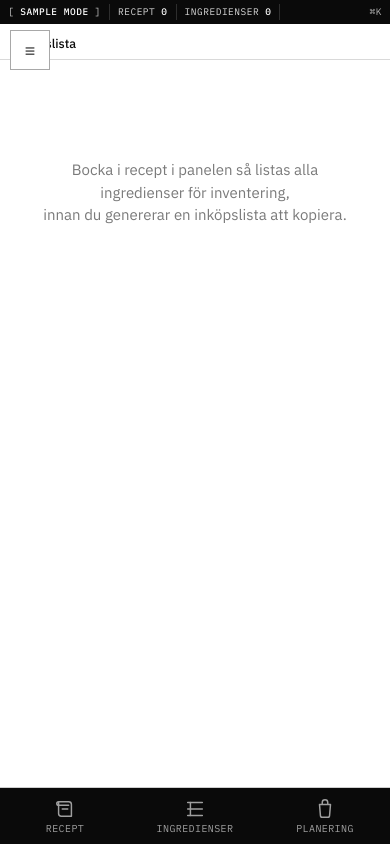
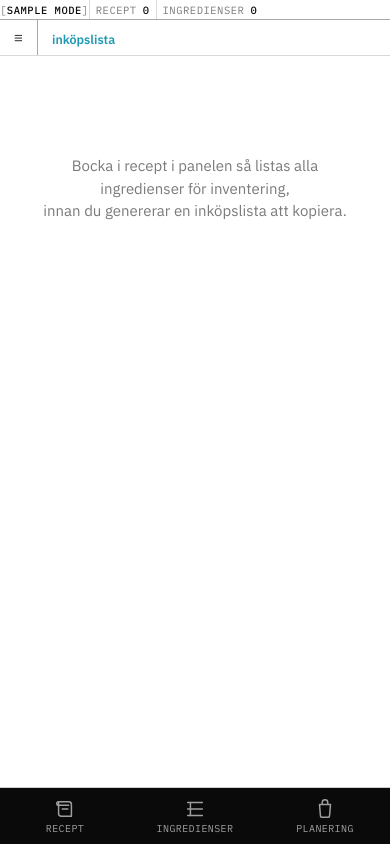
Before and after one commit to stranger-nils/recipe-db, a Flask app: template templates/ide.html in a window 390 px wide. Run offline with Flask 3, Linux system fonts and the light colour scheme; the template is opened without the code that fills it: most values are stand-ins (such as "Sample title", 1, 10 or a date in 2020).

Commit message:
feat: rev 4 — hamburgare i tabraden, tabbar som dropdown på mobil, statusrad istället för ticker, mer teal (ticket #13, rev 4)
- ≡-knappen flyttad in i tabraden som första cell (.ts-toggle) — kan aldrig
  längre överlappa tabbar; sticky i radi på mellanbredd (481-720px)
- Tabbar på telefon (≤480px) blir en native dropdown med stäng-knapp —
  inga trunkerade etiketter ('P…', 'Wiene…'), full OS-picker, ingen sidscroll
- Svarta Bloomberg-tickerbandet borttaget; räknevärden lever vidare i en
  diskret vit statusrad (statusbar) med hairline under
- Teal (#1f9ab4) bär fler interaktionssignaler: aktiv tab-tekst, rubrik-
  markör (liten teal kvadrat), numrerade avsnittschips, kategorier,
  receptlänkar, aktiv bottom-tabbar. Fortfarande återhållsamt.
- Fix: återställda sessionStorage-flikar fick aldrig pane-innehåll vid
  direktlänk (?open=) — panes hämtas nu alltid på nytt
- Fix: window.matchMedia fanns inte — ersatt med innerWidth (kraschade
  på mobil när man öppnade recept)
- PWA: theme-color/manifest till vitt, SW-cache bump till v3

```diff
--- a/app.py
+++ b/app.py
@@ -25,7 +25,7 @@ engine = create_engine(DATABASE_URL, future=True, pool_pre_ping=True)
 
 @app.context_processor
 def inject_ticker_counts():
-    """Ticker-bandet (Bloomberg-tape) visar maskinläsbara räknevärden på
+    """Statusraden visar maskinläsbara räknevärden på
     alla sidor. Två billiga COUNT-queries mot sqlite; fragment-render
     drabbas knappt. Får aldrig fälla en sida."""
     try:
--- a/static/app.css
+++ b/static/app.css
@@ -29,8 +29,8 @@
   --sans: 'IBM Plex Sans', 'Helvetica Neue', Helvetica, Arial, sans-serif;
   --mono: 'IBM Plex Mono', ui-monospace, 'SF Mono', Menlo, monospace;
   --r-sm: 0px; --r-md: 0px; --r-lg: 0px;
-  --tk-h:26px;   /* ticker-bandets höjd (Bloomberg-tape) */
-  --tk-sm:24px;  /* mobil */
+  --sb-h:22px;   /* statusradens höjd (diskret datareadout) */
+  --sb-sm:20px;  /* mobil */
 }
 *{ box-sizing:border-box; }
 html,body{ margin:0; height:100%; background:#fff; color:var(--ink);
@@ -46,39 +46,35 @@ a{ color:inherit; text-decoration:none; }
 .dens-luftig{  --fs:19px; --u:12px; --lh:1.85; --tab-h:46px; --uifs:13px; }
 
 .ide{ display:grid; grid-template-columns:56px clamp(220px,22vw,300px) 1fr;
-  grid-template-rows:auto minmax(0,1fr);
-  grid-template-areas:"ticker ticker ticker"
-                      "rail explorer editor";
+  grid-template-rows:minmax(0,1fr);
+  grid-template-areas:"rail explorer editor";
   height:100dvh; min-height:100vh; overflow:hidden; }
-.ticker{ grid-area:ticker; }
 .rail{ grid-area:rail; }
 .explorer{ grid-area:explorer; }
 .editor{ grid-area:editor; }
 
-/* ---- ticker-band längst upp (Bloomberg-tape) ----
-   Kompakt maskinläsbar datareadout på en rad: [MODE] RECEPT n ·
-   INGREDIENSER n · liveinfo. Svart botten, gråvita etiketter,
-   vita värden. Randar som avdelare, ingen scrollbar. */
-.ticker{ display:flex; align-items:stretch; background:var(--rail);
-  color:var(--rail-fg); font-family:var(--mono); font-size:10.5px;
+/* ---- statusrad längst upp: diskret datareadout ----
+   Bär räknevärdena ([MODE] RECEPT n · INGREDIENSER n · liveinfo)
+   efter att det svarta Bloomberg-bandet togs bort (rev 4).
+   Vitt papper, hairline under, mono-etiketter. Ingen scroll. */
+.statusbar{ display:flex; align-items:center; flex:none; background:var(--paper);
+  color:var(--ink3); font-family:var(--mono); font-size:10.5px;
   letter-spacing:.05em; text-transform:uppercase;
-  overflow-x:auto; white-space:nowrap; scrollbar-width:none;
-  height:calc(var(--tk-h) + env(safe-area-inset-top));
-  padding-top:env(safe-area-inset-top); }
-.ticker::-webkit-scrollbar{ display:none; }
-.tk-item{ display:inline-flex; align-items:center; gap:6px; padding:0 11px;
-  line-height:26px; flex:none; }
-.tk-item b{ color:#fff; font-weight:500; }
-.tk-item .tk-val{ color:#fff; }
-.tk-mode{ color:#fff; font-weight:500; }
-.tk-mode::before{ content:"["; color:var(--rail-fg); font-weight:400; }
-.tk-mode::after{ content:"]"; color:var(--rail-fg); font-weight:400; }
-.tk-mode:empty::before, .tk-mode:empty::after{ content:none; }
-.tk-sep{ flex:none; width:1px; background:#2e2e2e; margin:6px 0; }
-.tk-live{ color:var(--accent); font-weight:500; }
+  height:calc(var(--sb-h) + env(safe-area-inset-top));
+  padding-top:env(safe-area-inset-top);
+  border-bottom:1px solid var(--line2); }
+.sb-item{ display:inline-flex; align-items:center; gap:6px; padding:0 11px;
+  flex:none; }
+.sb-item b{ color:var(--ink); font-weight:500; }
+.sb-mode{ color:var(--ink); font-weight:500; }
+.sb-mode::before{ content:"["; color:var(--ink3); font-weight:400; }
+.sb-mode::after{ content:"]"; color:var(--ink3); font-weight:400; }
+.sb-mode:empty::before, .sb-mode:empty::after{ content:none; }
+.sb-sep{ flex:none; width:1px; background:var(--line); align-self:stretch; margin:0; }
+.sb-live{ color:var(--accent); font-weight:500; }
+#sb-info{ flex:0 1 auto; min-width:40px; overflow:hidden; text-overflow:ellipsis; white-space:nowrap; }
 .tk-dot{ font-size:9px; align-self:center; margin-right:1px; }
-.tk-spacer{ flex:1 1 auto; min-width:6px; }
-.tk-cmd{ color:var(--rail-fg); opacity:.8; }
+.sb-spacer{ flex:1 1 auto; min-width:6px; }
 
 /* ---- aktivitetsrad ---- */
 .rail{ background:var(--rail); color:var(--rail-fg); display:flex; flex-direction:column;
@@ -157,26 +153,54 @@ a{ color:inherit; text-decoration:none; }
 /* ---- editor ---- */
 .editor{ display:flex; flex-direction:column; min-width:0; min-height:0; background:var(--paper); }
 .tabstrip{ display:flex; align-items:stretch; background:#fff;
-  height:var(--tab-h); overflow-x:auto; flex:none; border-bottom:1px solid var(--line); }
+  height:var(--tab-h); overflow-x:auto; flex:none; border-bottom:1px solid var(--line);
+  scrollbar-width:none; overscroll-behavior-x:contain; }
+.tabstrip::-webkit-scrollbar{ display:none; }
 .tab{ display:flex; align-items:center; gap:8px; padding:0 12px; min-width:0; cursor:pointer;
   color:var(--ink2); font-family:var(--sans); font-size:12.5px;
   background:#fff; position:relative; }
 .tab:hover{ color:var(--ink); background:var(--bg); }
-.tab.active{ background:#fff; color:var(--ink); font-weight:500; }
+.tab.active{ background:#fff; color:var(--accent); font-weight:600; }
 .tab.active::after{ content:""; position:absolute; left:0; right:0; bottom:0; height:2px; background:var(--accent); }
 .tab-label{ overflow:hidden; text-overflow:ellipsis; white-space:nowrap; max-width:200px; }
 .tab-close{ display:grid; place-items:center; width:18px; height:18px; color:var(--ink3); }
 .tab-close:hover{ background:var(--line); color:var(--ink); }
+
+/* ---- hamburgare i tabraden (ersätter den flytande knappen som låg
+   över tabbarna på mobil). Ligger som första cell i tabstrip — kan
+   aldrig överlappa tabbar. Sticky i scrollen på mellanbredd, dold
+   på desktop (explorern är en fast kolumn >720px). ---- */
+.ts-toggle{ align-self:stretch; flex:none; min-width:38px; padding:0 10px;
+  background:var(--paper); border:none; border-right:1px solid var(--line2);
+  font-size:15px; color:var(--ink2); display:none; }
+.ts-toggle:hover{ background:var(--bg); color:var(--ink); }
+.ide.show-explorer .ts-toggle{ color:var(--accent); }
+.ide.show-explorer .ts-toggle:hover{ color:var(--accent); background:var(--bg); }
+
+/* ---- mobil: tabbar som dropdown i stället för rad med trunkerade
+   etiketter. Native select → fullstora titlar, inget trunkeras,
+   inbyggd OS-picker (ergonomiskt). ---- */
+.ts-selwrap{ flex:1 1 auto; min-width:0; align-self:stretch; position:relative; background:var(--paper); }
+.ts-select{ width:100%; height:100%; border:none; border-radius:0;
+  appearance:none; -webkit-appearance:none;
+  background:var(--paper); font-family:var(--mono); font-size:13px;
+  font-weight:500; color:var(--ink); padding:0 30px 0 10px; letter-spacing:.03em; cursor:pointer; }
+.ts-tri{ position:absolute; right:9px; top:50%; transform:translateY(-50%);
+  font-size:9px; color:var(--ink3); pointer-events:none; }
+.ts-none{ flex:1; align-self:stretch; display:flex; align-items:center; padding:0 10px;
+  font-family:var(--mono); font-size:12.5px; color:var(--ink3); font-weight:500; }
+.ts-close{ flex:none; align-self:stretch; min-width:38px; padding:0 10px;
+  display:none; align-items:center; justify-content:center; color:var(--ink3);
+  border:none; background:var(--paper); }
+.ts-close:hover{ background:var(--bg); color:var(--ink); }
 .editor-body{ flex:1; overflow-y:auto; min-height:0; position:relative; }
 .tab-pane{ display:none; }
 .tab-pane.active{ display:block; }
 
-.statusbar{ display:none; } /* ersatt av .ticker (Bloomberg-tape) */
-
 /* welcome */
 .welcome{ height:100%; display:flex; flex-direction:column; align-items:center; justify-content:center;
   gap:14px; color:var(--ink3); }
-.welcome-mark{ font-family:var(--sans); font-size:64px; color:var(--line2); letter-spacing:-2px; font-weight:500; }
+.welcome-mark{ font-family:var(--sans); font-size:64px; color:var(--accent); letter-spacing:-2px; font-weight:500; }
 .welcome p{ font-family:var(--sans); font-size:var(--fs); }
 kbd{ font-family:var(--mono); font-size:.85em; background:var(--bg); border:1px solid var(--line2);
   padding:1px 6px; }
@@ -429,17 +453,7 @@ kbd{ font-family:var(--mono); font-size:.85em; background:var(--bg); border:1px
 .cmd-meta{ margin-left:auto; font-family:var(--mono); font-size:11px; color:var(--ink3); }
 .cmd-none{ padding:18px; text-align:center; color:var(--ink3); font-family:var(--mono); font-size:12px; }
 
-/* explorer-toggle (mobil) */
-.explorer-toggle{ position:fixed; top:8px; left:8px; z-index:100; width:34px; height:34px;
-  background:var(--paper); border:1px solid var(--line2); display:none; place-items:center;
-  font-size:18px; color:var(--ink2); }
-@media (max-width:720px){
-  .ide{ grid-template-columns:56px 0 1fr; }
-  .explorer{ position:fixed; top:calc(var(--tk-h) + env(safe-area-inset-top)); left:56px; bottom:0; width:260px; z-index:50;
-    transform:translateX(-110%); transition:transform .18s; border-right:1px solid var(--line2); }
-  .ide.show-explorer .explorer{ transform:none; }
-  .explorer-toggle{ display:grid; left:62px; top:calc(var(--tk-h) + 4px); }
-}
+/* explorer-toggle: flyttades in i tabraden (.ts-toggle) — se tabstrip. */
 
 /* scrollbars */
 .exp-scroll::-webkit-scrollbar, .editor-body::-webkit-scrollbar, .cmd-res::-webkit-scrollbar{ width:10px; }
@@ -497,6 +511,14 @@ kbd{ font-family:var(--mono); font-size:.85em; background:var(--bg); border:1px
 
 /* Telefon: större träffytor på tree-rader och tabs. */
 @media (max-width:720px){
+  .ide{ grid-template-columns:56px 0 1fr; }
+  .explorer{ position:fixed; top:calc(var(--sb-h) + var(--tab-h) + env(safe-area-inset-top)); left:56px; bottom:0; width:260px; z-index:50;
+    transform:translateX(-110%); transition:transform .18s; border-right:1px solid var(--line2); }
+  .ide.show-explorer .explorer{ transform:none; }
+  .ts-toggle{ display:flex; align-items:center; justify-content:center;
+    position:sticky; left:0; z-index:3; background:var(--paper); }
+  /* iOS-auto-zoom på fokus: dropdown ≥16px */
+  .ts-select{ font-size:16px; }
   .tree-row{ padding:10px 12px 10px 26px; font-size:13px; min-height:40px; }
   .cat-row, .pick-row{ padding:10px 12px; font-size:13.5px; min-height:40px; }
   .tree-group-h{ padding:10px 8px 6px; }
@@ -518,21 +540,24 @@ kbd{ font-family:var(--mono); font-size:.85em; background:var(--bg); border:1px
 @media (max-width:480px){
   /* En enda kolumn — rail är display:none och explorer är position:fixed,
      så editorn är ensam kvar i normalflödet och ska få full bredd.
-     Ticker-bandet sitter kvar längst upp (Bloomberg-identiteten). */
-  .ide{ grid-template-columns:1fr; grid-template-rows:auto minmax(0,1fr);
-    grid-template-areas:"ticker" "editor"; padding-bottom:56px; }
+     Statusraden sitter kvar längst upp (diskret, ingen Bloomberg-tape). */
+  .ide{ grid-template-columns:1fr; grid-template-rows:minmax(0,1fr);
+    grid-template-areas:"editor"; padding-bottom:56px; }
   .rail{ display:none; }
-  .explorer{ position:fixed; top:calc(var(--tk-h) + env(safe-area-inset-top)); left:0; bottom:56px; width:min(86vw,320px); z-index:50;
+  .explorer{ position:fixed; top:calc(var(--sb-sm) + var(--tab-h) + env(safe-area-inset-top)); left:0; bottom:56px; width:min(86vw,320px); z-index:50;
     transform:translateX(-110%); transition:transform .2s;
     box-shadow:0 0 0 1px var(--line2); padding-top:env(safe-area-inset-top); }
   .ide.show-explorer .explorer{ transform:none; }
-  .explorer-toggle{ display:grid; top:10px; left:10px; width:40px; height:40px;
-    top:calc(var(--tk-h) + 4px + env(safe-area-inset-top)); left:10px; }
 
-  /* ticker: smalare marginaler på telefon */
-  .ticker{ height:calc(var(--tk-sm) + env(safe-area-inset-top)); }
-  .tk-item{ line-height:var(--tk-sm); padding:0 8px; font-size:9.5px; }
-  .tk-sep{ margin:4px 0; }
+  /* statusrad: smalare marginaler på telefon */
+  .statusbar{ height:calc(var(--sb-sm) + env(safe-area-inset-top)); }
+  .sb-item{ padding:0 6px; }
+  .sb-live, .sb-sep-live{ display:none; }
+
+  /* tabraden: hamburgare + dropdown + stäng */
+  .ts-toggle{ display:flex; align-items:center; justify-content:center;
+    position:static; background:var(--paper); }
+  .ts-close{ display:flex; }
 
   /* bottom-tab-bar — renderas alltid (CSS::before-knep funkar inte med navigation;
      vi förlitar oss på .mobile-tabbar i HTML — se nedan) */
--- a/static/app.js
+++ b/static/app.js
@@ -70,16 +70,19 @@
     btn.addEventListener("click", () => { window.location.href = btn.dataset.modeLink; });
   });
 
-  /* ---------- mobil: toggla explorern ---------- */
-  const explorerToggle = $("#explorer-toggle");
+  /* ---------- mobil: toggla explorern (knappen ligger i tabraden, .ts-toggle) ---------- */
   const ideEl = document.querySelector(".ide");
-  explorerToggle && ideEl && explorerToggle.addEventListener("click", () => {
-    ideEl.classList.toggle("show-explorer");
-  });
+  function wireToggle() {
+    const t = $("#explorer-toggle");
+    if (!t || t.dataset.wired) return;
+    t.dataset.wired = "1";
+    t.addEventListener("click", () => ideEl && ideEl.classList.toggle("show-explorer"));
+  }
+  wireToggle();
   // Stäng explorern automatiskt när användaren väljer något i panelen på mobil
   // (annars täcker den den nyöppnade fliken/innehållet).
   function closeExplorerOnMobile() {
-    if (window.matchMedia("(max-width:720px)").matches) {
+    if (window.innerWidth <= 720) {
       ideEl && ideEl.classList.remove("show-explorer");
     }
   }
@@ -237,11 +240,36 @@
     function currentActiveTab() { return TABS.find((t) => t.key === activeTabKey); }
 
     function renderTabstrip() {
-      tabstrip.innerHTML = TABS.map((t) => `
+      // Telefon (≤480px): tabbar som dropdown i stället för en rad med
+      // trunkerade etiketter. Hamburgaren (≡) ligger som första cell i
+      // tabraden — kan aldrig överlappa tabbar.
+      if (window.innerWidth <= 480) {
+        const middle = TABS.length
+          ? `<div class="ts-selwrap"><select class="ts-select" aria-label="Öppen flik" data-ts-switch>
+              ${TABS.map((t) => `<option value="${escapeHtml(t.key)}"${t.key === activeTabKey ? " selected" : ""}>${escapeHtml(t.title)}</option>`).join("")}
+            </select><span class="ts-tri">▾</span></div>`
+          : `<div class="ts-none">recept · öppna recept</div>`;
+        tabstrip.innerHTML =
+          `<button class="ts-toggle" id="explorer-toggle" title="Visa/dölj panel" aria-label="Visa/dölj panel">≡</button>`
+          + middle
+          + (TABS.length
+            ? `<button class="ts-close" data-ts-close title="Stäng aktiv flik">${svgClose}</button>`
+            : "");
+        wireToggle();
+        const sw = $("[data-ts-switch]", tabstrip);
+        sw && sw.addEventListener("change", () => activateTab(sw.value));
+        const tc = $("[data-ts-close]", tabstrip);
+        tc && tc.addEventListener("click", () => { if (activeTabKey) closeTab(activeTabKey); });
+        return;
+      }
+      tabstrip.innerHTML =
+        `<button class="ts-toggle" id="explorer-toggle" title="Visa/dölj panel" aria-label="Visa/dölj panel">≡</button>`
+        + TABS.map((t) => `
         <div class="tab${t.key === activeTabKey ? " active" : ""}" data-tab-key="${escapeHtml(t.key)}">
           <span class="tab-label">${escapeHtml(t.title)}</span>
           <button class="tab-close" data-tab-close="${escapeHtml(t.key)}" title="Stäng">${svgClose}</button>
         </div>`).join("");
+      wireToggle();
       $$(".tab", tabstrip).forEach((el) => {
         el.addEventListener("click", (e) => {
           if (e.target.closest(".tab-close")) return;
@@ -255,6 +283,13 @@
         });
       });
     }
+
+    // Vid rotering (portrait/landscape) görs tabraden om till rätt variant.
+    let lastMobile = window.innerWidth <= 480;
+    window.addEventListener("resize", () => {
+      const m = window.innerWidth <= 480;
+      if (m !== lastMobile) { lastMobile = m; renderTabstrip(); }
+    });
 
     function showWelcome(visible) {
       const w = $('.tab-pane[data-pane="welcome"]', editorBody);
@@ -285,6 +320,10 @@
       const pane = $(`.tab-pane[data-pane="${CSS.escape(key)}"]`, editorBody);
       if (pane) pane.classList.add("active"); else showWelcome(true);
       $$(".tab", tabstrip).forEach((el) => el.classList.toggle("active", el.dataset.tabKey === key));
+      // Mobil: håll dropdownen i synk med aktiv flik (renderas innan
+      // activeTabKey sätts vid ny flik).
+      const tsSel = $("[data-ts-switch]", tabstrip);
+      if (tsSel && tsSel.value !== key) tsSel.value = key;
       showWelcome(false);
       highlightActiveTreeRow();
       updateStatusBar();
@@ -359,15 +398,13 @@
       sb.textContent = (t.kind === "diff" ? "diff · " : "") + (r.kitchen || "") + (r.type ? " · " + r.type : "");
     }
 
-    // open from query (?open=ID, valfri &diff=1) eller återställ flikar
+    // Återställ sparade flikar — alltid, även när ?open= finns: panes
+    // måste hämtas på nytt, annars blir återställda flikar tomma
+    // (zombie-flikar utan pane-innehåll).
     const params = new URLSearchParams(window.location.search);
     const openId = params.get("open");
     const openDiff = params.get("diff") === "1";
-    if (openId) {
-      history.replaceState(null, "", "/");
-      if (openDiff) createDiffTab(+openId, null);
-      else openRecipe(+openId);
-    } else if (TABS.length) {
+    if (TABS.length) {
       renderTabstrip();
       // re-fetch all tab panes
       TABS.forEach(async (t) => {
@@ -382,6 +419,16 @@
           else wireRecipePane(pane, t.recipeId);
         } catch (e) { /* ignore */ }
       });
+    }
+    if (openId) {
+      history.replaceState(null, "", "/");
+      if (openDiff) createDiffTab(+openId, null);
+      else {
+        const existing = TABS.find((t) => t.key === "r:" + openId);
+        if (existing) activateTab(existing.key);
+        else openRecipe(+openId);
+      }
+    } else if (TABS.length) {
       activateTab(TABS[TABS.length - 1].key);
     } else {
       renderTabstrip();
--- a/static/sw.js
+++ b/static/sw.js
@@ -4,7 +4,7 @@
    - Statiska assets: cache-first, fyll på i bakgrunden.
    - /api/* caches aldrig (skrivskyddade data ska alltid vara färska).
 */
-const CACHE = "recept-cache-v2";
+const CACHE = "recept-cache-v3";
 
 const STATIC_ASSETS = [
   "/static/app.css",
--- a/templates/ide.html
+++ b/templates/ide.html
@@ -3,7 +3,7 @@
 <head>
 <meta charset="UTF-8" />
 <meta name="viewport" content="width=device-width, initial-scale=1.0, viewport-fit=cover" />
-<meta name="theme-color" content="#0a0a0a" />
+<meta name="theme-color" content="#ffffff" />
 <meta name="apple-mobile-web-app-capable" content="yes" />
 <meta name="mobile-web-app-capable" content="yes" />
 <meta name="apple-mobile-web-app-status-bar-style" content="black-translucent" />
@@ -18,25 +18,7 @@
 <link rel="apple-touch-icon" href="{{ url_for('static', filename='icons/apple-touch-icon.png') }}" />
 </head>
 <body class="dens-kompakt">
-<button class="explorer-toggle" id="explorer-toggle" title="Visa/dölj panel">≡</button>
 <div class="ide">
-
-  {# ---- Ticker-band längst upp (Bloomberg-tape): maskinläsbar datareadout ---- #}
-  <div class="ticker" role="status" aria-label="Status">
-    <span class="tk-item tk-mode">{{ mode }}</span>
-    <span class="tk-sep"></span>
-    <span class="tk-item">recept <b id="tk-recipes">–</b></span>
-    <span class="tk-sep"></span>
-    <span class="tk-item">ingredienser <b id="tk-ingredients">–</b></span>
-    <span class="tk-sep"></span>
-    <span class="tk-item" id="sb-info">{% if mode == 'recept' %}öppna recept{% elif mode == 'planering' %}0 recept valda{% endif %}</span>
-    {% if mode == 'recept' %}
-      <span class="tk-sep"></span>
-      <span class="tk-item tk-live"><span class="tk-dot">●</span> live</span>
-    {% endif %}
-    <span class="tk-spacer"></span>
-    <span class="tk-item tk-cmd">⌘K</span>
-  </div>
 
   {# ---- Aktivitetsrad ---- #}
   <nav class="rail">
@@ -70,7 +52,23 @@
 
   {# ---- Editor ---- #}
   <main class="editor">
+    {# ---- Statusrad: diskret datareadout (ersätter det svarta ticker-bandet) ---- #}
+    <div class="statusbar" role="status" aria-label="Status">
+      <span class="sb-mode">{{ mode }}</span>
+      <span class="sb-sep"></span>
+      <span class="sb-item">recept <b id="tk-recipes">–</b></span>
+      <span class="sb-sep"></span>
+      <span class="sb-item">ingredienser <b id="tk-ingredients">–</b></span>
+      {% if mode == 'recept' %}
+        <span class="sb-sep sb-sep-live"></span>
+        <span class="sb-item sb-live"><span class="tk-dot">●</span> live</span>
+      {% endif %}
+      <span class="sb-spacer"></span>
+      <span class="sb-item" id="sb-info">{% if mode == 'recept' %}öppna recept{% elif mode == 'planering' %}0 recept valda{% endif %}</span>
+    </div>
     <div class="tabstrip" id="tabstrip">
+      {# Hamburgare (≡) renderas av JS i recept-vyn; här i mallen för övriga lägen #}
+      <button class="ts-toggle" id="explorer-toggle" title="Visa/dölj panel" aria-label="Visa/dölj panel">≡</button>
       {% if mode == 'recept' %}
         {# fylls av JS från sessionStorage / inledande recipe #}
       {% elif mode == 'ingredienser' %}
```
Also changed, not shown: other parts of static/app.css (+14 -9 lines), templates/edit_recipe.html (+21 -11 lines), static/manifest.webmanifest.
